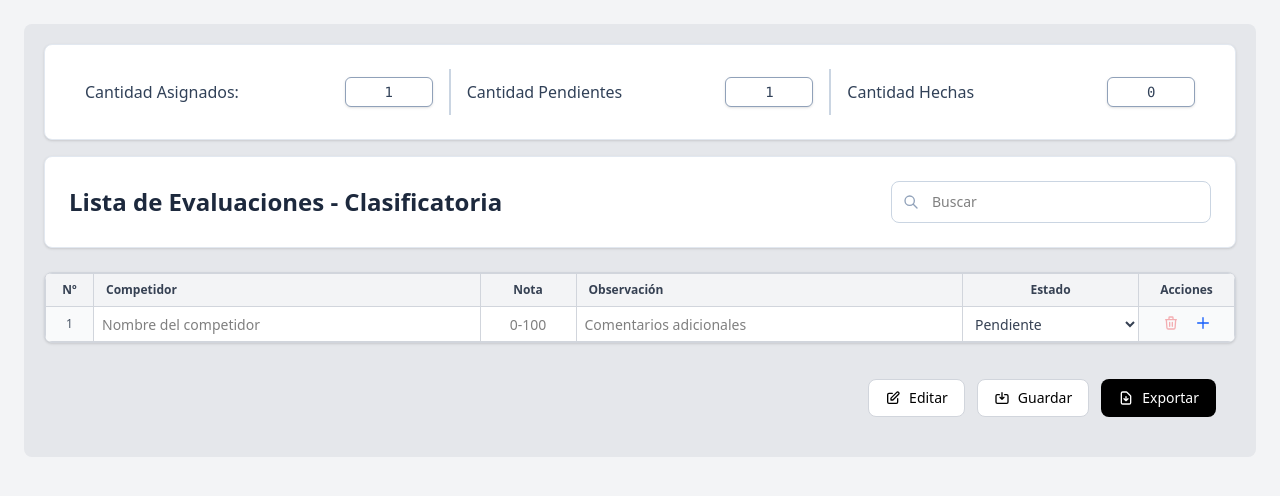
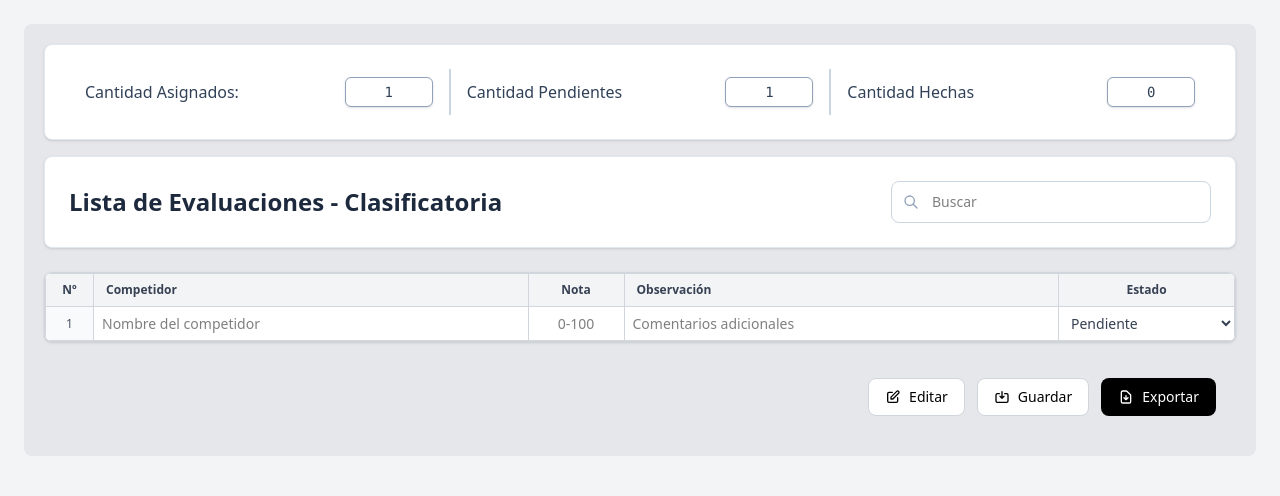
Before and after one commit to MaiteSuA/Tis_Sis2025, a React (Vite) app: page /registrar-notas in a window 1280 px wide. Shown: the top 496 px of the page. Built offline with nearby package versions, Linux system fonts and the light colour scheme.

Commit message:
fix: se elimino la columna acciones

```diff
--- a/src/components/excel_grid.jsx
+++ b/src/components/excel_grid.jsx
@@ -2,12 +2,8 @@ const ExcelGrid = ({
   columns,
   data,
   onCellChange,
-  onDeleteRow,
-  onAddRow,
   renderCell,
   showRowNumbers = true,
-  showActions = true,
-  minOneRow = true,
   className = "",
 }) => {
   return (
@@ -32,12 +28,6 @@ const ExcelGrid = ({
                   {col.header}
                 </th>
               ))}
-
-              {showActions && (
-                <th className="border border-gray-300 bg-gray-100 px-3 py-2 text-xs font-semibold text-gray-700 text-center w-24">
-                  Acciones
-                </th>
-              )}
             </tr>
           </thead>
 
@@ -65,35 +55,6 @@ const ExcelGrid = ({
                     )}
                   </td>
                 ))}
-
-                {showActions && (
-                  <td className="border border-gray-300 bg-gray-50 text-center">
-                    <div className="inline-flex items-center gap-2 p-1">
-                      <button
-                        onClick={() => onDeleteRow(row.id)}
-                        disabled={minOneRow && data.length === 1}
-                        className="text-red-600 hover:text-red-700 hover:bg-red-100 p-1 rounded transition-colors disabled:opacity-30 disabled:cursor-not-allowed"
-                        title="Eliminar fila"
-                      >
-                        <svg className="w-4 h-4" fill="none" stroke="currentColor" viewBox="0 0 24 24">
-                          <path strokeLinecap="round" strokeLinejoin="round" strokeWidth={2} d="M19 7l-.867 12.142A2 2 0 0116.138 21H7.862a2 2 0 01-1.995-1.858L5 7m5 4v6m4-6v6m1-10V4a1 1 0 00-1-1h-4a1 1 0 00-1 1v3M4 7h16" />
-                        </svg>
-                      </button>
-
-                      {rowIndex === data.length - 1 && onAddRow && (
-                        <button
-                          onClick={onAddRow}
-                          className="text-blue-600 hover:text-blue-700 hover:bg-blue-100 p-1 rounded transition-colors"
-                          title="Agregar fila"
-                        >
-                          <svg className="w-4 h-4" fill="none" stroke="currentColor" viewBox="0 0 24 24">
-                            <path strokeLinecap="round" strokeLinejoin="round" strokeWidth={2} d="M12 4v16m8-8H4" />
-                          </svg>
-                        </button>
-                      )}
-                    </div>
-                  </td>
-                )}
               </tr>
             ))}
           </tbody>
```
